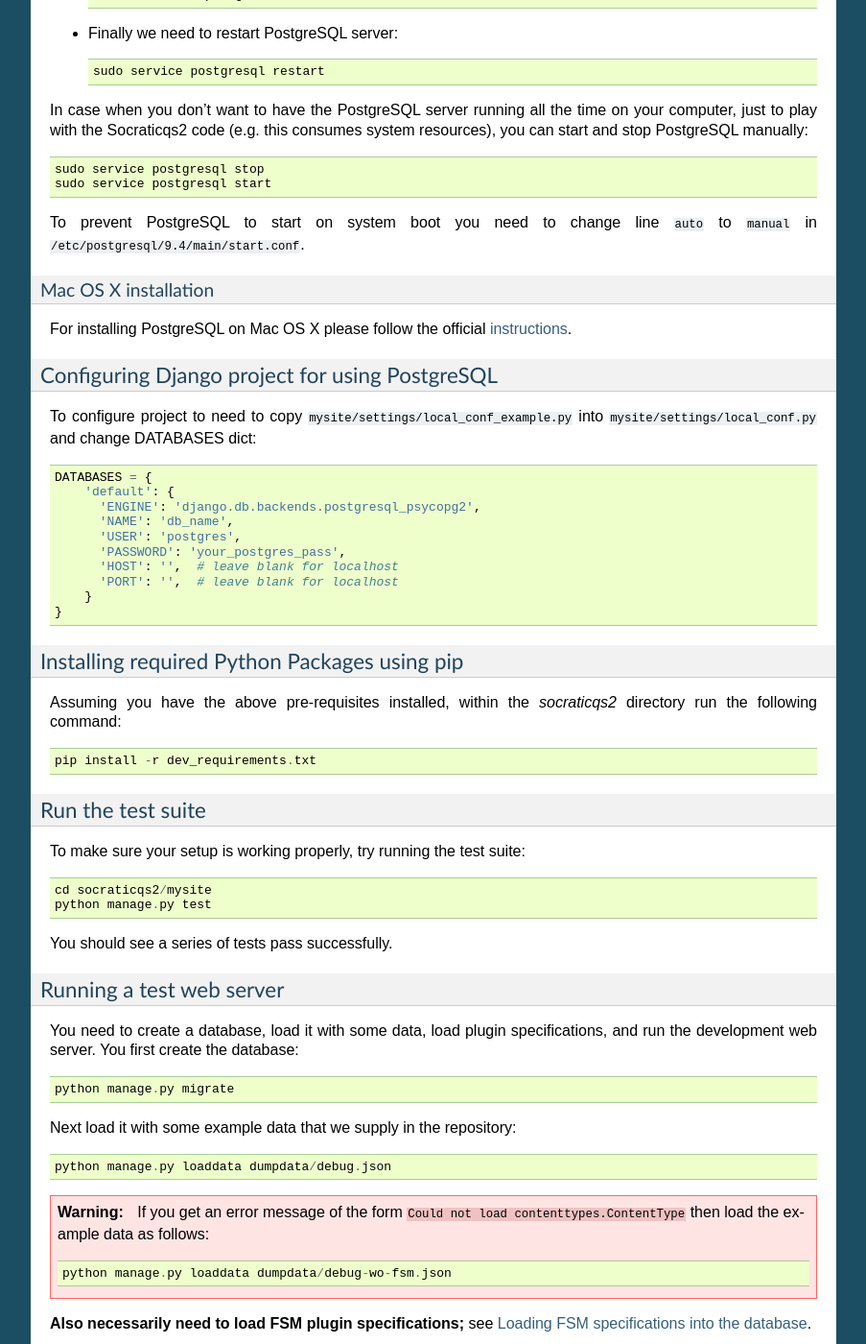
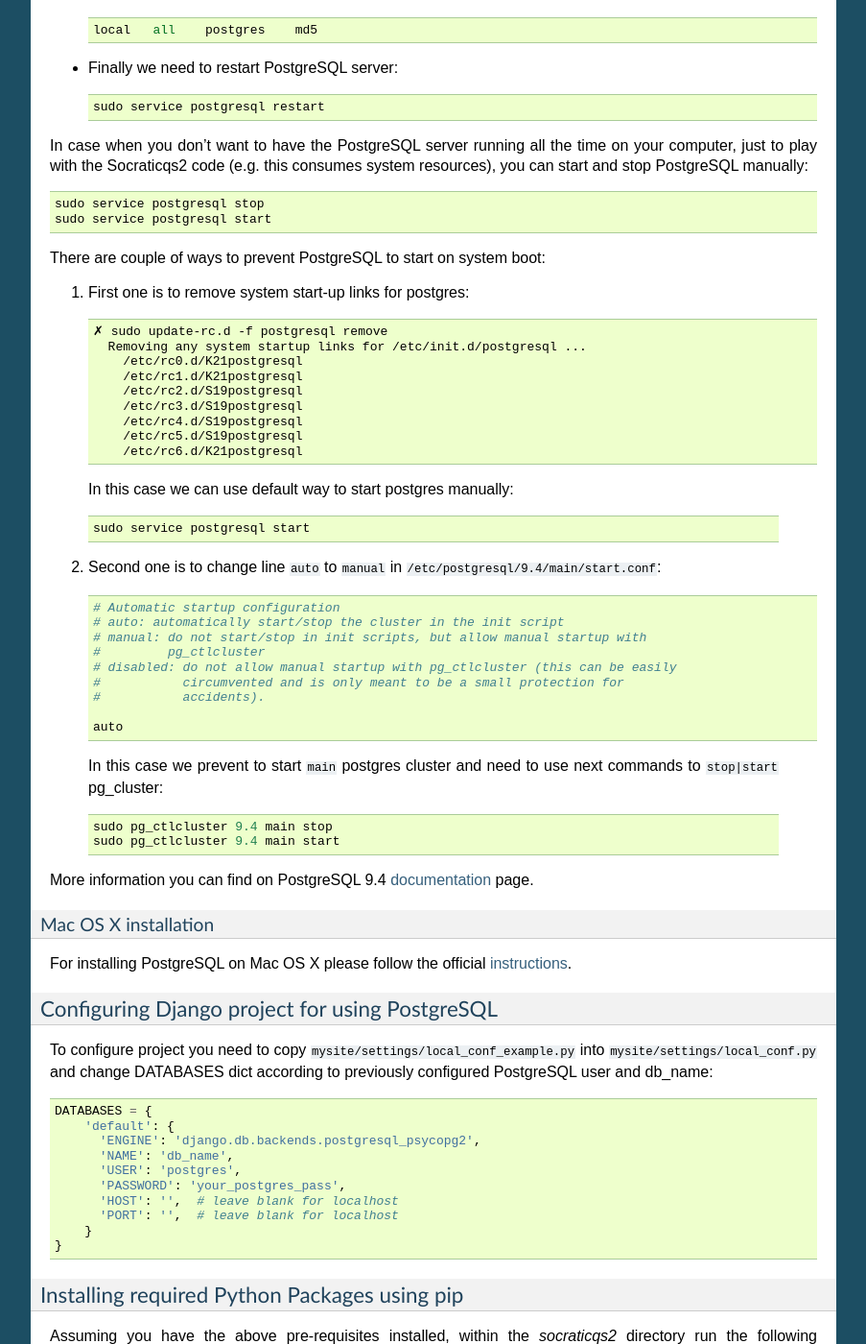
Before and after one commit to cjlee112/socraticqs2, a Sphinx documentation site: the page built from doc/devintro.rst, in a window 1280 px wide and 1400 px high, scrolled down 2577 px. Shown: the whole window at 96% size, without its empty margins (198-1101 px from the left). Built offline with Sphinx 7.4.7, drawn with Linux system fonts in a browser that asks for light colours; some of the changed text lies outside the part shown.

Commit message:
feat(proj): update documentation to describe Postgres and Fabric usage
Changes:
- doc/devintro.rst: remove instructions about manual database and add Fabric tasks instructions
- doc/fab.rst: describe Fabric usage
- doc/devintro.rst: improve PostgreSQL installation and configuration section
- local_conf_example.py: add ability to run unittests in sqlite

```diff
--- a/doc/devintro.rst
+++ b/doc/devintro.rst
@@ -106,7 +106,11 @@
 ::::::::::::::::::::::::::::::::::::::
 
 
-To install PostgreSQL 9.4 on Ubuntu machine you should follow next steps:
+You can check PostgreSQL installation manual for linux on official PostgreSQL `page`_.
+
+.. _page: http://www.postgresql.org/download/linux/ubuntu/
+
+Steps to install PostgreSQL on Ubuntu machine:
 
 * Create the file ``/etc/apt/sources.list.d/pgdg.list``, and
   add a line for the repository
@@ -167,8 +171,46 @@
     sudo service postgresql stop
     sudo service postgresql start
 
-To prevent PostgreSQL to start on system boot you need to change line ``auto`` to ``manual`` in ``/etc/postgresql/9.4/main/start.conf``.
 
+There are couple of ways to prevent PostgreSQL to start on system boot:
+
+1. First one is to remove system start-up links for postgres::
+
+    ✗ sudo update-rc.d -f postgresql remove
+      Removing any system startup links for /etc/init.d/postgresql ...
+        /etc/rc0.d/K21postgresql
+        /etc/rc1.d/K21postgresql
+        /etc/rc2.d/S19postgresql
+        /etc/rc3.d/S19postgresql
+        /etc/rc4.d/S19postgresql
+        /etc/rc5.d/S19postgresql
+        /etc/rc6.d/K21postgresql
+
+  In this case we can use default way to start postgres manually::
+
+      sudo service postgresql start
+
+2. Second one is to change line ``auto`` to ``manual`` in ``/etc/postgresql/9.4/main/start.conf``::
+
+    # Automatic startup configuration
+    # auto: automatically start/stop the cluster in the init script
+    # manual: do not start/stop in init scripts, but allow manual startup with
+    #         pg_ctlcluster
+    # disabled: do not allow manual startup with pg_ctlcluster (this can be easily
+    #           circumvented and is only meant to be a small protection for
+    #           accidents).
+
+    auto
+
+  In this case we prevent to start ``main`` postgres cluster and need to use next commands to ``stop|start`` pg_cluster::
+
+      sudo pg_ctlcluster 9.4 main stop
+      sudo pg_ctlcluster 9.4 main start
+
+
+More information you can find on PostgreSQL 9.4 `documentation`_ page.
+
+.. _documentation: http://www.postgresql.org/docs/9.4/static/
 
 Mac OS X installation
 :::::::::::::::::::::
@@ -181,7 +223,7 @@
 Configuring Django project for using PostgreSQL
 ...............................................
 
-To configure project to need to copy ``mysite/settings/local_conf_example.py`` into ``mysite/settings/local_conf.py`` and change DATABASES dict::
+To configure project you need to copy ``mysite/settings/local_conf_example.py`` into ``mysite/settings/local_conf.py`` and change DATABASES dict according to previously configured PostgreSQL user and db_name::
 
     DATABASES = {
         'default': {
@@ -216,30 +258,35 @@
 
 You should see a series of tests pass successfully.
 
+By default test suite is running on sqlite database to get a speed boost but you can change this by commenting out next lines in you local_conf.py::
+
+    if 'test' in sys.argv or 'test_coverage' in sys.argv:
+        DATABASES['default']['ENGINE'] = 'django.db.backends.sqlite3'
+
 Running a test web server
 ...........................
 
 You need to create a database, load it with some data,
-load plugin specifications, and
-run the development web server.  You first create the
-database::
+load plugin specifications, and then
+run the development web server.
 
-  python manage.py migrate
+You can prepare database with :doc:`fab`.
 
-Next load it with some example data that we supply in the
-repository::
+To initialize DB to run test webserver use::
 
-  python manage.py loaddata dumpdata/debug.json
+    fab db.init
 
-.. warning::
-   If you get an error message of the form
-   ``Could not load contenttypes.ContentType`` then load the example
-   data as follows::
+This task creates a new DB and transforms it into working state by the next steps:
 
-     python manage.py loaddata dumpdata/debug-wo-fsm.json
+* Drop existing DB
+* Create new DB
+* Apply all current Django migrations
+* Load fixtures
+* Deploy all FSMs
 
-**Also necessarily need to load FSM plugin specifications;**
-see :ref:`fsm-deploy`.
+To list all available tasks use::
+
+    fab --list
 
 Finally, start up the development web server::
 
@@ -273,7 +320,7 @@
 .....................
 
 Updating your database schema
-++++++++++++++++++++++++++++++
+:::::::::::::::::::::::::::::
 
 If upstream code changes (i.e. made by someone else, and pulled
 into your local repo) alter the database schema, you will have to
@@ -292,7 +339,7 @@
   python manage.py migrate ct
 
 Altering the database schema (models) yourself
-++++++++++++++++++++++++++++++++++++++++++++++++
+::::::::::::::::::::::::::::::::::::::::::::::
 
 If you change the database fields for a data model in ``models.py``,
 you will of course also have to change your database to match.
@@ -305,7 +352,17 @@
 First make a backup copy of your current database (this is important,
 because it's not obvious whether there is any easy way to "undo" a migration)::
 
-  cp mysite.db mysite.db.previous
+    fab db.backup[:custom_branch_name]
+
+It will create db backup file with suffix from you current git branch name
+or from provided optional param ``custom_branch_name``::
+
+    fab db.backup:test1
+    .................
+    [localhost] local: pg_dump courselets -U postgres -w > /path/to/proj/backups/backup.engine.test1
+    [................
+
+    Done.
 
 Then simply type::
 
@@ -339,7 +396,8 @@
 
    * once you change a model in ``models.py``, your code will no longer
      run until you successfully run ``makemigrations`` + ``migrate``.
-     So you cannot actually test your changes until you run both those steps.
+     So you cannot actually move to manual testing your changes until
+     you run both those steps.
 
    * every time you run ``makemigrations`` on another change to
      your data models, ANOTHER migration file
@@ -353,8 +411,13 @@
    * Because of this, in theory you shouldn't
      run ``makemigrations`` / ``migrate`` until
      *after* you are pretty sure your model changes are final.
-     But you can't even test your changes until after both steps.
+     But you can't even start manual testing of your changes until after
+     both steps.
      This is an unpleasant catch-22.
+
+   * To run unittests you need to create migration according to your new
+     code with no need to apply them to DB because test suite applies all
+     migrations every time you run it to temporary DB.
 
    * Once you change your database schema (via ``migrate``), all *other*
      code versions (i.e. not matching the new schema stored in your
@@ -363,25 +426,38 @@
      have many different code branches and switch between them
      effortlessly.
 
+   * Because of this, to make developer life easier, we provide Fabriс ``db.init|db.backup|db.restore``
+     tasks to init, backup and restore actions with DB. See :doc:`fab` section
+     for details.
+
+
 Recommended Migration Best Practices
-+++++++++++++++++++++++++++++++++++++
+::::::::::::::::::::::::::::::::::::
 
 For all these reasons, I suggest you follow a simple discipline
 whenever you are about to make model changes that will require
 migration:
 
-* BEFORE making those changes, save a copy of your current
-  database file and checkout a *new* Git branch, e.g.::
+* BEFORE making those changes, make your DB backup and
+  checkout a *new* Git branch, e.g.::
 
-    cp mysite.db mysite.db.previous
+  Make DB backup::
+
+    fab db.backup
+
+  By default without providing any custom params to task it  will use
+  you current branch name as suffix for backup file.
+
+  Next you can checkput to new bigchange::
+
     git checkout -b bigchange
 
-  where ``previous`` is the name of your previous branch,
-  and ``bigchange`` is the name of your new branch.
+  where ``bigchange`` is the name of your new branch.
+
   You should also do this if you are starting to work with
   someone else's experimental model changes, e.g.::
 
-    cp mysite.db mysite.db.previous
+    fab db.backup
     git checkout -b bigchange
     git pull fred bigchange
 
@@ -390,13 +466,24 @@
   that worked with ``previous``::
 
     git checkout previous
-    cp mysite.db.previous mysite.db
 
-  Note that you should NOT add ``mysite.db`` to Git
+  Next you need to restore backuped DB::
+
+    fab db.restore
+
+  Note that you should NOT add any DB file to Git
   version control.
 
 * Now you can freely run ``makemigrations`` + ``migrate``
   whenever you like, so you can test your changes.
+
+* If you DB is in initial state without any new information stored in
+  you can use :doc:`fab` to get DB ready to test and development::
+
+      $ fab db.init
+
+  This will give you a new DB with all migrations applied,
+  initial data populated and all FSM deployed.
 
 * If it turns out that you need to make *more* model
   changes (i.e. your model changes turned out to be inadequate
@@ -406,18 +493,25 @@
   and REGENERATE a new migration to replace it, like this::
 
     rm ct/migrations/0005_unitstatus.py
-    cp mysite.db.previous mysite.db
+    fab db.restore
     python manage.py makemigrations ct
     python manage.py migrate ct
 
   where ``ct/migrations/0005_unitstatus.py`` is your new
-  migration file, and ``mysite.db.previous`` is a copy of
-  your database file from before you applied this new migration.
+  migration file.
 
+  If you migration can be backwarded you can use next flow::
+
+    python manage.py migrate ct 0004
+    rm ct/migrations/0005_unitstatus.py
+    python manage.py makemigrations ct
+    python manage.py migrate ct
+
+  where 0004 is a number of your previous migration file.
 
 
 Backing up, flushing, and restoring your local database
-+++++++++++++++++++++++++++++++++++++++++++++++++++++++++
+:::::::::::::::::::::::::::::::::::::::::::::::::::::::
 
 You may wish to make and reload snapshots of your local database
 as part of your development and testing process.  This is easy.
@@ -433,6 +527,3 @@
 You can then restore a particular snapshot like this::
 
   python manage.py loaddata dumpdata/mysnap.json
-
-You will also need to load FSM plugin specifications;
-see :ref:`fsm-deploy`.
--- /dev/null
+++ b/doc/fab.rst
@@ -0,0 +1,129 @@
+Fabric deployment tool
+======================
+
+Introduction
+------------
+
+It provides a basic suite of operations for executing
+local or remote shell commands (normally or via sudo)
+and uploading/downloading files, as well as auxiliary
+functionality such as prompting the running user for
+input, or aborting execution.
+
+Typical use involves creating a Python module containing
+one or more functions, then executing them via the fab
+command-line tool.
+
+
+Configuration
+-------------
+
+To configure Fabric for Socraticqs2 project you need to
+copy ``fab_settings.py.example`` file to ``fab_settings.py``::
+
+    cp fab_settings.py.example fab_settings.py
+
+Then you need to specify virtualenv name by setting
+``env.venv_name`` variable. By default it is setted to
+``_ve_socraticqs2``.
+
+
+Example fab_settings.py file::
+
+    """Settings for Fabric.
+
+    Params:
+
+    - env.venv_name: name of the current virtualenv
+    """
+    from fabric.api import env
+
+
+    env.venv_name = '_ve_socraticqs2'
+
+
+
+Fabric database tasks
+---------------------
+
+Database tasks are tasks that help to automate typical database actions.
+
+There are three DB tasks:
+
+* db.init
+* db.backup
+* db.restore
+
+To list all available tasks::
+
+  fab --list
+
+All tasks makes decision about DB engine given from Django settings and
+performs appropriate actions.
+
+Init DB task
+------------
+Usage::
+
+    fab db.init
+
+This task performs following actions:
+
+1. DROP database given from Django settings
+2. CREATE new database with name given from Django settings
+3. Apply all migrations
+4. Load fixture data
+5. Deploy FSMs
+
+Backup DB task
+--------------
+Usage::
+
+    fab db.backup[:custom_branch_name]
+
+This task performs following actions:
+
+  1. DROP database given from Django settings
+  2. CREATE new database with name given from Django settings
+  3. ``psql pg_dump > backup.postgres.custom_branch_name`` action
+     for PostgreSQL and ``cp mysite.db backup.sqlite.custom_branch_name``
+     action for SQLite DB.
+
+If ``custom_branch_name`` param is not presented task gets current
+git branch name and using it as a custom suffix for backup files.
+
+Restore DB task
+---------------
+Usage::
+
+    fab db.restore[:custom_branch_name]
+
+This task performs following actions:
+
+  1. DROP database given from Django settings
+  2. CREATE new database with name given from Django settings
+  3. ``psql < backup.postgres.custom_branch_name`` action for
+     PostgreSQL and ``cp backup.sqlite.custom_branch_name mysite.db``
+     action for SQLite DB.
+
+If ``custom_branch_name`` param is not presented task get current
+git branch name and using it as a suffix for backup files.
+
+If task can not find backup file it will list for you all backup files
+available with specific DB engine given from Django settings, e.g.::
+
+
+    $ fab db.restore:custom_branch_name
+    ...................................
+    [localhost] local: ls /path/to/proj/backups/backup.postgres.custom_branch_name
+    ls: cannot access /path/to/proj/backups/backup.postgres.custom_branch_name: No such file or directory
+    ================================
+    There is no requested backup file.
+    [localhost] local: ls backups
+    Below you can find available backup files:
+    backup.postgres.branch_1
+    backup.postgres.branch_2
+    backup.postgres.branch_3
+    ...................................
+
+    Done.
--- a/doc/index.rst
+++ b/doc/index.rst
@@ -15,6 +15,7 @@
    fsm
    lti
    psa
+   fab
 
 Project Enhancement Proposals:
 
```
Also changed, not shown: other parts of doc/devintro.rst (+1 -1 lines), 1 other file.
